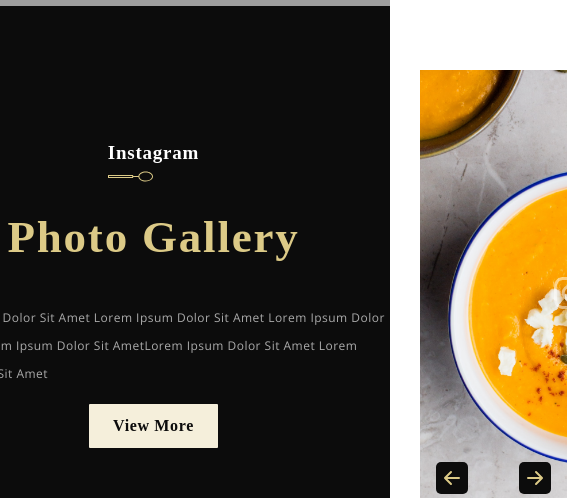
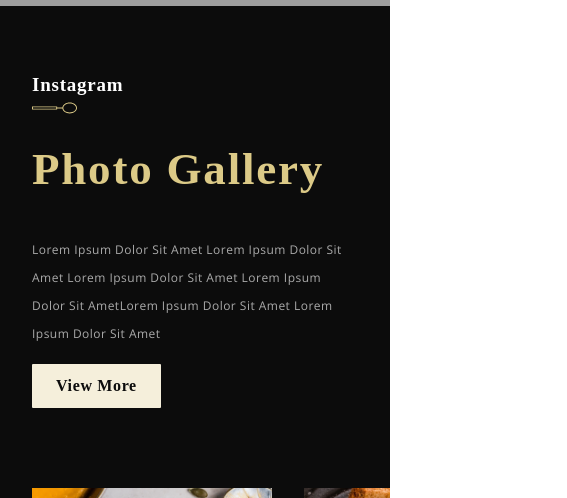
Before and after one commit to i-am-rita/fine-dining, a React (Create React App) app: page / in a window 390 px wide. Shown: the part 9442-9940 px from the top of the page, 567 px wide, since content can reach past the window. Built offline with nearby package versions, Linux system fonts and the light colour scheme; grey boxes are pictures that could not be loaded; a web font is replaced by a local one.

Commit message:
fixed the responsiveness issue

```diff
--- a/src/container/Gallery/Gallery.css
+++ b/src/container/Gallery/Gallery.css
@@ -1,24 +1,21 @@
+
 .app__gallery {
-  display: flex;
     flex-direction: row;
     background: var(--color-black);
     padding: 4rem 0 4rem 6rem;
   }
-
   .app__gallery-content {
     flex: 1;
     display: flex;
     justify-content: center;
-  align-items: center;
+    align-items: flex-start;
     flex-direction: column;
     min-width: 500px;
     padding-right: 2rem;
   }
-
   .app__gallery-content button {
     margin-top: 1rem;
   }
-
   .app__gallery-images {
     flex: 1;
     display: flex;
@@ -26,37 +23,32 @@
     max-width: 50%;
     position: relative;
   }
-
   .app__gallery-images_container {
     display: flex;
     flex-direction: row;
     width: max-content;
     overflow-x: scroll;
+    /* to hide the scrollbar */
     -ms-overflow-style: none;
-  /* to hide the scrollbar */
     scrollbar-width: none;
   }
-
   .app__gallery-images_container::-webkit-scrollbar {
     display: none;
   }
-
   .app__gallery-images_card {
     position: relative;
     min-width: 301px;
     height: 447px;
     margin-right: 2rem;
   }
-
   .gallery__image-icon {
     position: absolute;
     color: #fff;
     font-size: 2rem;
-  opacity: 0.5;
+    opacity: 0;
     transition: 0.5s ease;
     cursor: pointer;
   }
-
   .app__gallery-images_card img {
     width: 100%;
     height: 100%;
@@ -67,12 +59,10 @@
   .app__gallery-images_card:hover img {
     opacity: 0.35;
   }
-
   .app__gallery-images_card:hover .gallery__image-icon {
     opacity: 1;
   }
-
-.app__gallery-images_arrow {
+  .app__gallery-images_arrows {
     width: 100%;
     display: flex;
     justify-content: space-between;
@@ -81,46 +71,44 @@
     position: absolute;
     bottom: 5%;
   }
-
   .gallery__arrow-icons {
     color: var(--color-golden);
     font-size: 2rem;
     cursor: pointer;
-  background-color: var(--color-black);
+    background: var(--color-black);
     border-radius: 5px;
   }
-
   .gallery__arrow-icons:hover {
     color: var(--color-white);
   }
-
-@media screen and(max-width: 2000px) {
+  @media screen and (min-width: 2000px) {
+    .app__gallery-content button {
+      margin-top: 2rem;
+    }
     .app__gallery-content {
       min-width: 1000px;
       padding-right: 4rem;
     }
-
     .app__gallery-images_card {
       min-width: 400px;
       height: 547px;
     }
   }
-@media screen and(max-width: 1150px) {
+  @media screen and (max-width: 1150px) {
     .app__gallery {
       flex-direction: column;
     }
-
     .app__gallery-images {
       max-width: 100%;
       margin: 5rem 0;
     }
   }
-@media screen and(max-width: 850px) {
+  @media screen and (max-width: 850px) {
     .app__gallery {
       padding: 4rem 0 4rem 4rem;
     }
   }
-@media screen and(max-width: 650px) {
+  @media screen and (max-width: 650px) {
     .app__gallery {
       padding: 4rem 0 4rem 2rem;
     }
--- a/src/container/Gallery/Gallery.jsx
+++ b/src/container/Gallery/Gallery.jsx
@@ -53,7 +53,7 @@
             </div>
           ))}
         </div>
-        <div className="app__gallery-images_arrow">
+        <div className="app__gallery-images_arrows">
           <BsArrowLeftShort
             className="gallery__arrow-icons"
             onClick={() => scroll("left")}
```
Lines whose indentation alone changed are shown as unchanged.
